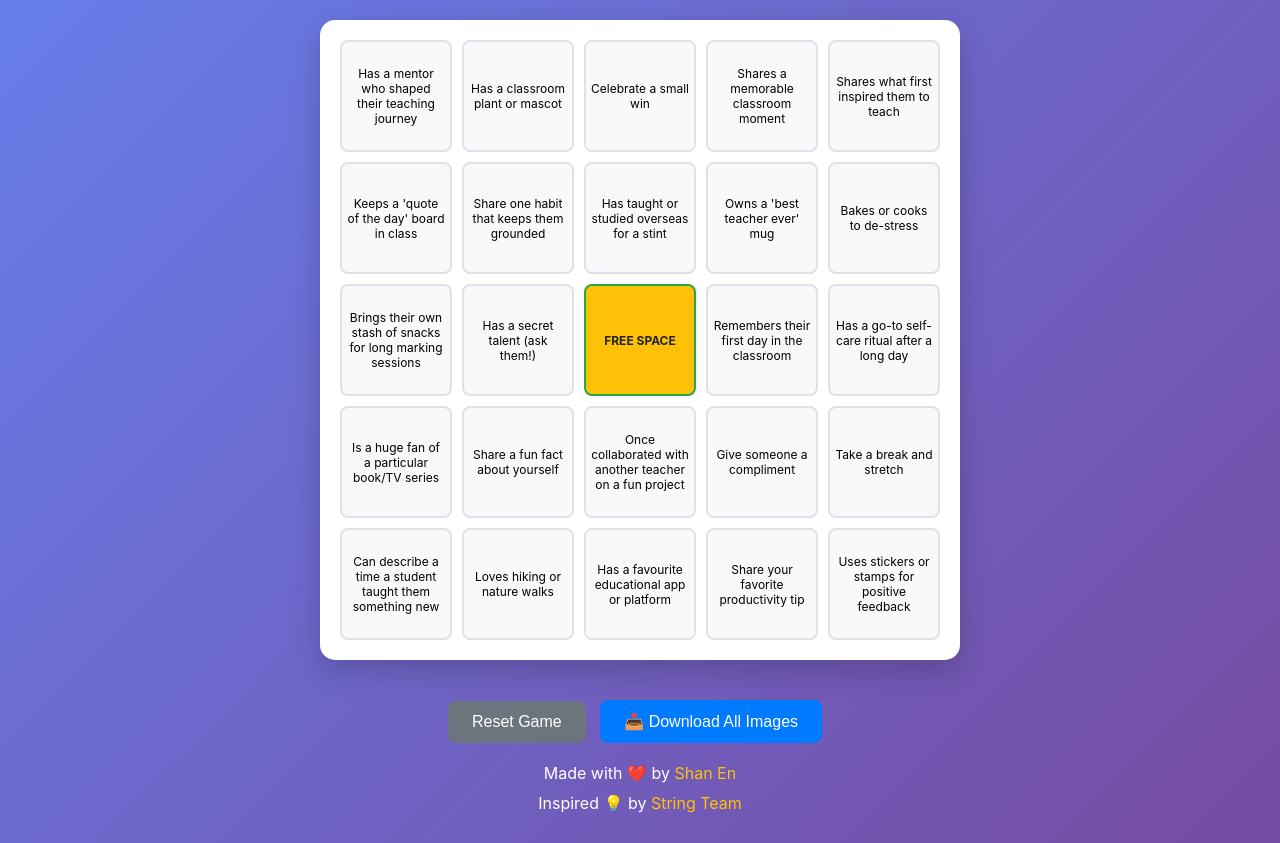
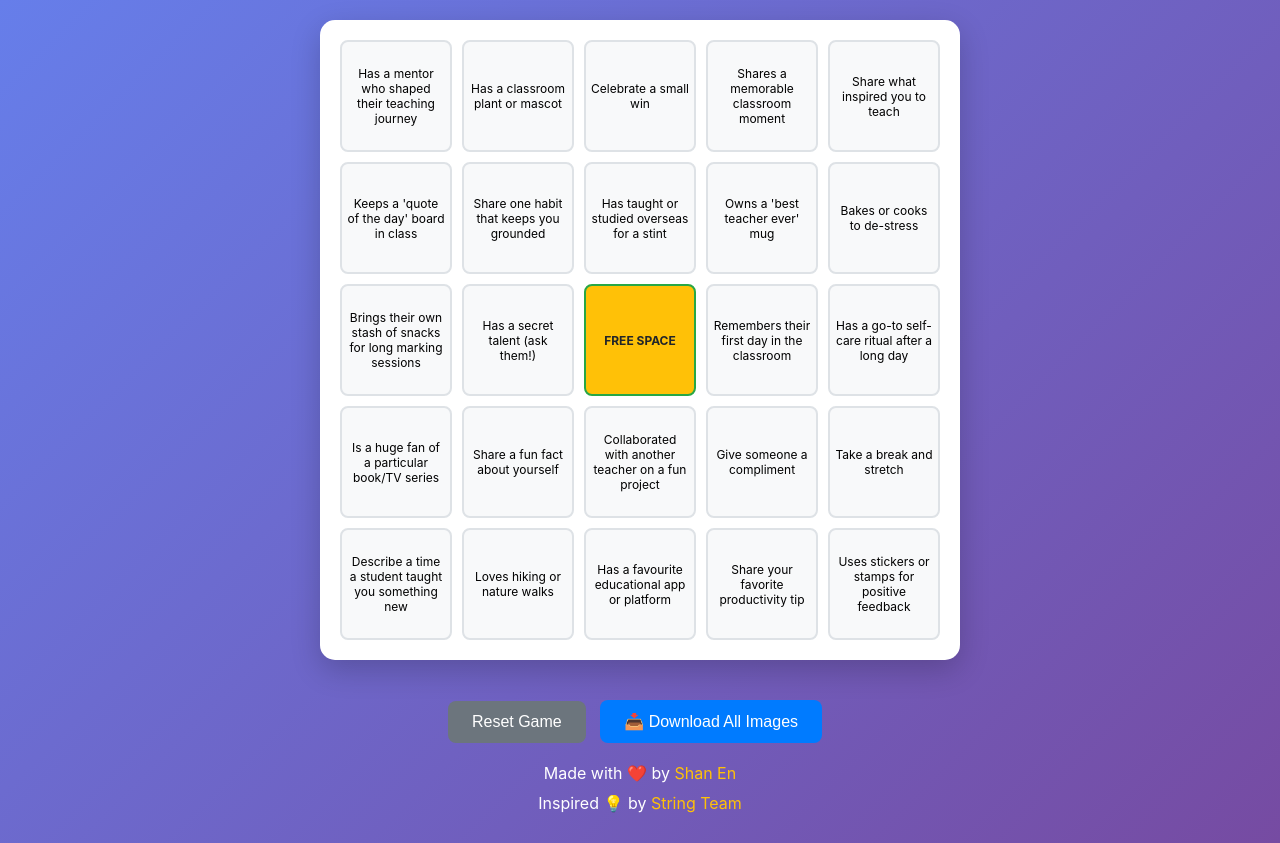
Before and after one commit to sngbui/Bingo-Game, a plain HTML site: page index.html in a window 1280 px wide. Drawn offline with Linux system fonts and the light colour scheme.

Commit message:
Update index.html

```diff
--- a/index.html
+++ b/index.html
@@ -324,11 +324,11 @@
             "Shares a memorable classroom moment",
             "Has a favourite educational app or platform",
             "Has a classroom plant or mascot",
-            "Shares what first inspired them to teach",
+            "Share what inspired you to teach",
             "Has a mentor who shaped their teaching journey",
-            "Can describe a time a student taught them something new",
+            "Describe a time a student taught you something new",
             "Has a go-to self-care ritual after a long day",
-            "Once collaborated with another teacher on a fun project",
+            "Collaborated with another teacher on a fun project",
             "FREE SPACE",
             "Share a fun fact about yourself",
             "Owns a 'best teacher ever' mug",
@@ -344,7 +344,7 @@
             "Loves hiking or nature walks",
             "Is a huge fan of a particular book/TV series",
             "Remembers their first day in the classroom",
-            "Share one habit that keeps them grounded"
+            "Share one habit that keeps you grounded"
         ];
 
         // Game state
```
